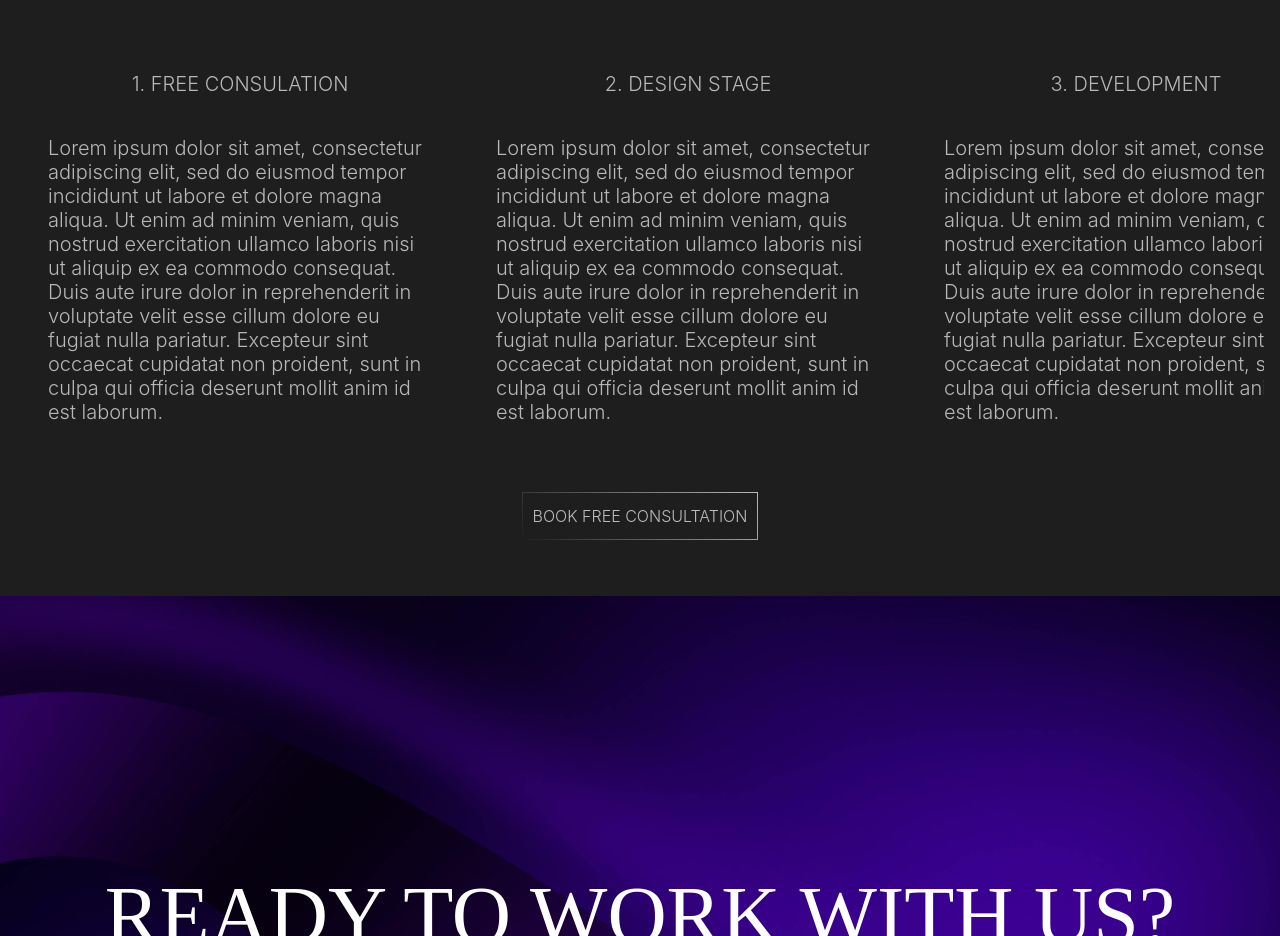
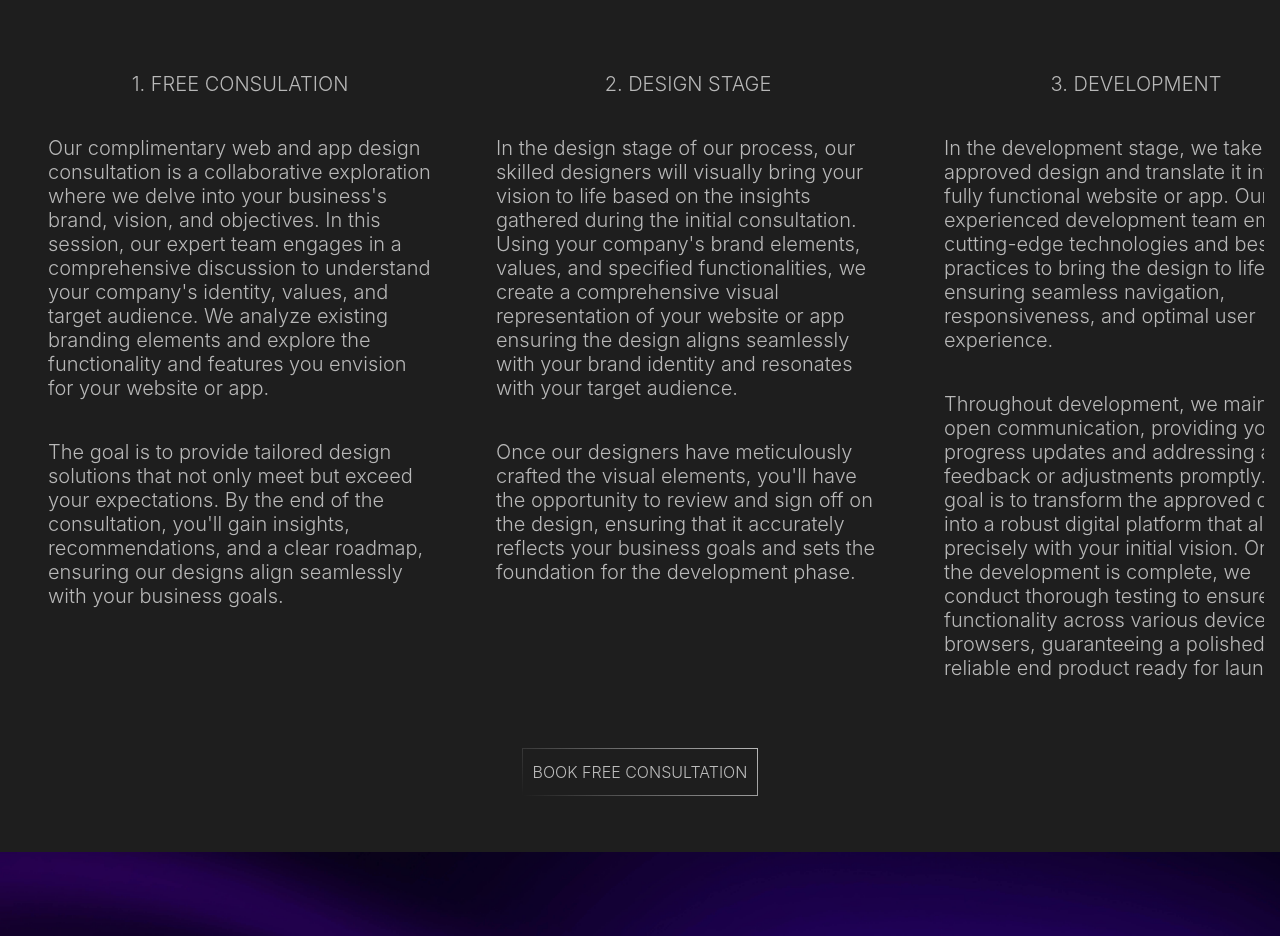
Before and after one commit to douglasfrancis/frantech, a React (Create React App) app: page / in a window 1280 px wide. Shown: the part 1700-2636 px from the top of the page. Built offline with nearby package versions, Linux system fonts and the light colour scheme; a web font is replaced by a local one.

Commit message:
Update what we do descriptions

```diff
--- a/src/components/HowWeDoIt.js
+++ b/src/components/HowWeDoIt.js
@@ -11,32 +11,39 @@ export default function HowWeDoIt({ handleOpen }) {
             <p>1. Free Consulation</p>
 
             <p>
-            Lorem ipsum dolor sit amet, consectetur adipiscing elit, sed do eiusmod tempor incididunt ut labore et dolore magna aliqua. Ut enim ad minim veniam, quis nostrud exercitation ullamco laboris nisi ut aliquip ex ea commodo consequat. Duis aute irure dolor in reprehenderit in voluptate velit esse cillum dolore eu fugiat nulla pariatur. Excepteur sint occaecat cupidatat non proident, sunt in culpa qui officia deserunt mollit anim id est laborum.
+            Our complimentary web and app design consultation is a collaborative exploration where we delve into your business's brand, vision, and objectives. In this session, our expert team engages in a comprehensive discussion to understand your company's identity, values, and target audience. We analyze existing branding elements and explore the functionality and features you envision for your website or app.
             </p>
+
+            <p>The goal is to provide tailored design solutions that not only meet but exceed your expectations. By the end of the consultation, you'll gain insights, recommendations, and a clear roadmap, ensuring our designs align seamlessly with your business goals.</p>
 
           </div>
 
           <div className='slide'>
             <p>2. Design Stage</p>
             <p>
-            Lorem ipsum dolor sit amet, consectetur adipiscing elit, sed do eiusmod tempor incididunt ut labore et dolore magna aliqua. Ut enim ad minim veniam, quis nostrud exercitation ullamco laboris nisi ut aliquip ex ea commodo consequat. Duis aute irure dolor in reprehenderit in voluptate velit esse cillum dolore eu fugiat nulla pariatur. Excepteur sint occaecat cupidatat non proident, sunt in culpa qui officia deserunt mollit anim id est laborum.
+            In the design stage of our process, our skilled designers will visually bring your vision to life based on the insights gathered during the initial consultation. Using your company's brand elements, values, and specified functionalities, we create a comprehensive visual representation of your website or app ensuring the design aligns seamlessly with your brand identity and resonates with your target audience.
             </p>
+
+            <p>Once our designers have meticulously crafted the visual elements, you'll have the opportunity to review and sign off on the design, ensuring that it accurately reflects your business goals and sets the foundation for the development phase.</p>
 
           </div>
 
           <div className='slide'>
             <p>3. Development</p>
             <p>
-            Lorem ipsum dolor sit amet, consectetur adipiscing elit, sed do eiusmod tempor incididunt ut labore et dolore magna aliqua. Ut enim ad minim veniam, quis nostrud exercitation ullamco laboris nisi ut aliquip ex ea commodo consequat. Duis aute irure dolor in reprehenderit in voluptate velit esse cillum dolore eu fugiat nulla pariatur. Excepteur sint occaecat cupidatat non proident, sunt in culpa qui officia deserunt mollit anim id est laborum.
+            In the development stage, we take the approved design and translate it into a fully functional website or app. Our experienced development team employs cutting-edge technologies and best practices to bring the design to life, ensuring seamless navigation, responsiveness, and optimal user experience.
             </p>
+            <p>Throughout development, we maintain open communication, providing you with progress updates and addressing any feedback or adjustments promptly. Our goal is to transform the approved design into a robust digital platform that aligns precisely with your initial vision. Once the development is complete, we conduct thorough testing to ensure functionality across various devices and browsers, guaranteeing a polished and reliable end product ready for launch.</p>
 
           </div>
 
           <div className='slide'>
             <p>4. Handover</p>
             <p>
-            Lorem ipsum dolor sit amet, consectetur adipiscing elit, sed do eiusmod tempor incididunt ut labore et dolore magna aliqua. Ut enim ad minim veniam, quis nostrud exercitation ullamco laboris nisi ut aliquip ex ea commodo consequat. Duis aute irure dolor in reprehenderit in voluptate velit esse cillum dolore eu fugiat nulla pariatur. Excepteur sint occaecat cupidatat non proident, sunt in culpa qui officia deserunt mollit anim id est laborum.
+            In the handover stage, we facilitate a seamless transition from development to deployment, ensuring your team is well-equipped to manage and maximize the potential of your newly created website or app. This phase encompasses any necessary training sessions to familiarise your staff with the platform's features and functionalities.
             </p>
+
+            <p>Deployment is meticulously executed, and our team remains available for any post-launch support or adjustments. If desired, we can establish ongoing support and development plans, ensuring your digital presence remains current and adaptive to evolving business needs. Our commitment extends beyond the launch, aiming to empower your team for long-term success with the digital solution we've collaboratively built.</p>
 
           </div>
 
```
